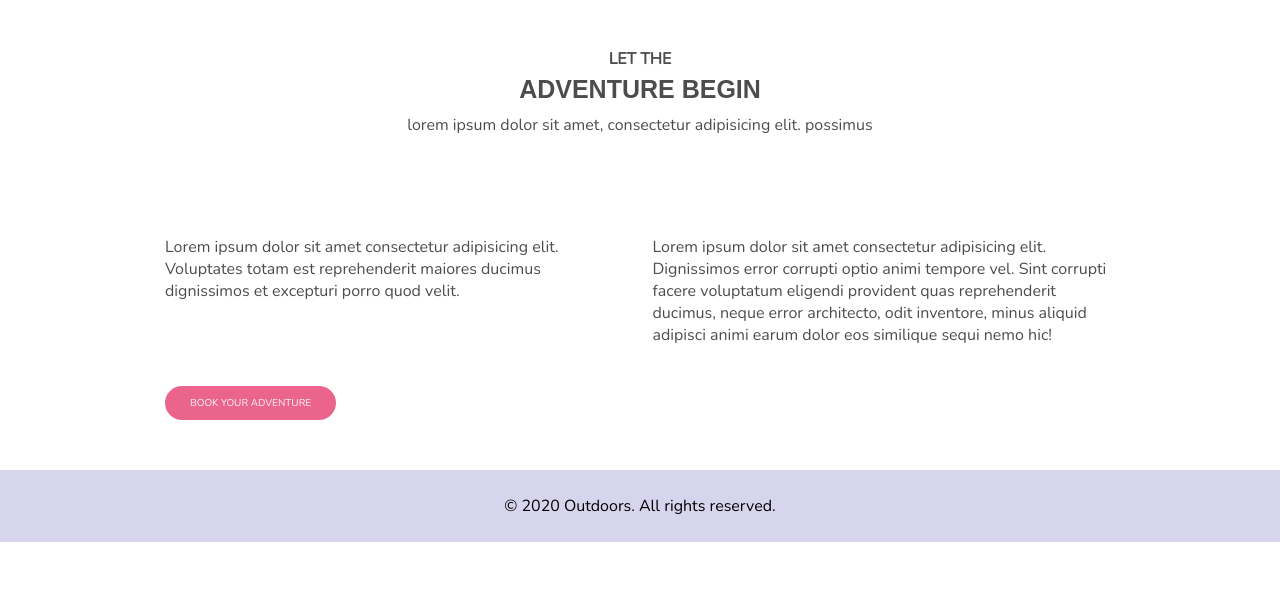
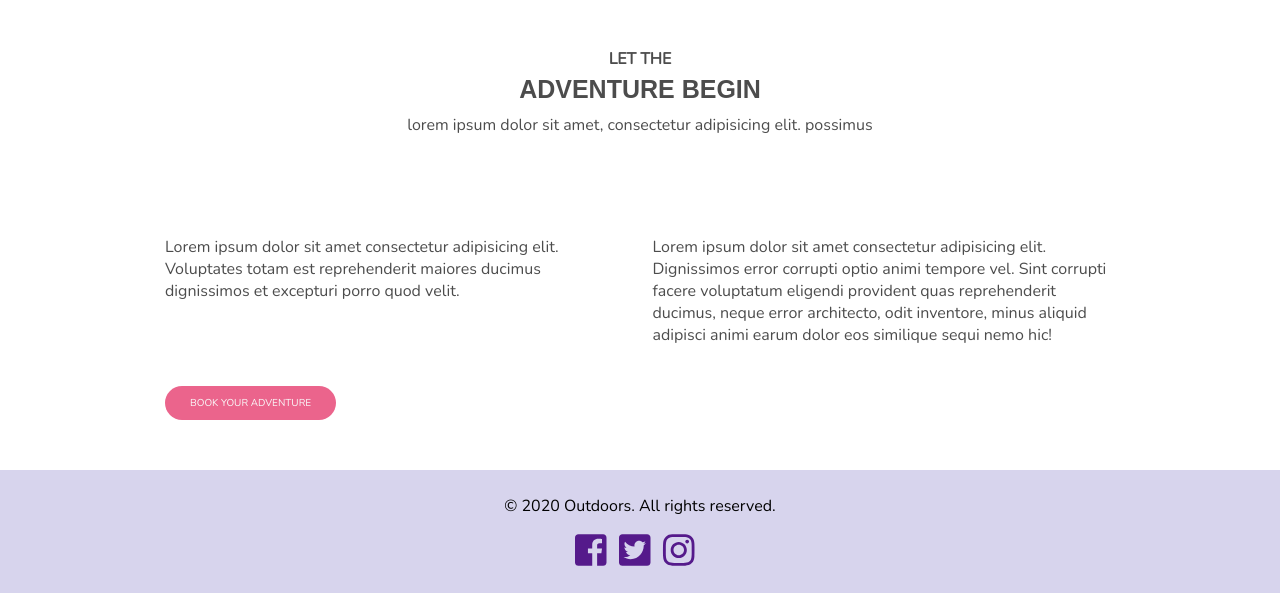
Before and after one commit to mcopela2/adventures, a plain HTML site: page index.html in a window 1280 px wide. Shown: the part 1830-2423 px from the top of the page. Before the commit the page ends 2372 px from the top, so only its background shows below. Drawn offline with nearby package versions, Linux system fonts and the light colour scheme; a web font is replaced by a local one.

Commit message:
first commit

```diff
--- a/index.html
+++ b/index.html
@@ -179,9 +179,14 @@
     </main>
 
     <footer>
-        <p>&copy; 2020 Outdoors. All rights reserved.</p>
+      <p>&copy; 2020 Outdoors. All rights reserved.</p>
+
+      <a href="" target="_blank"><i class="fab fa-facebook-square"></i></a>
+      <a href="" target="_blank"><i class="fab fa-twitter-square"></i></a>
+      <a href="" target="_blank"><i class="fab fa-instagram"></i></a>
     </footer>
 
     <script type="text/javascript" src="scripts.js"></script>
+    <script src="https://use.fontawesome.com/releases/v5.5.0/js/all.js"></script>
   </body>
 </html>
--- a/styles.css
+++ b/styles.css
@@ -330,6 +330,14 @@ nav {
   color: rgba(0, 0, 0, 0.7);
 }
 
+footer svg.svg-inline--fa {
+  font-size: 3.6rem;
+  margin: 1.5rem 1rem 0 0;
+}
+footer svg.svg-inline--fa:hover {
+  color: #eb648c !important;
+}
+
 footer {
   padding: 2.5rem 0;
   background-color: #d7d4ed;
```
